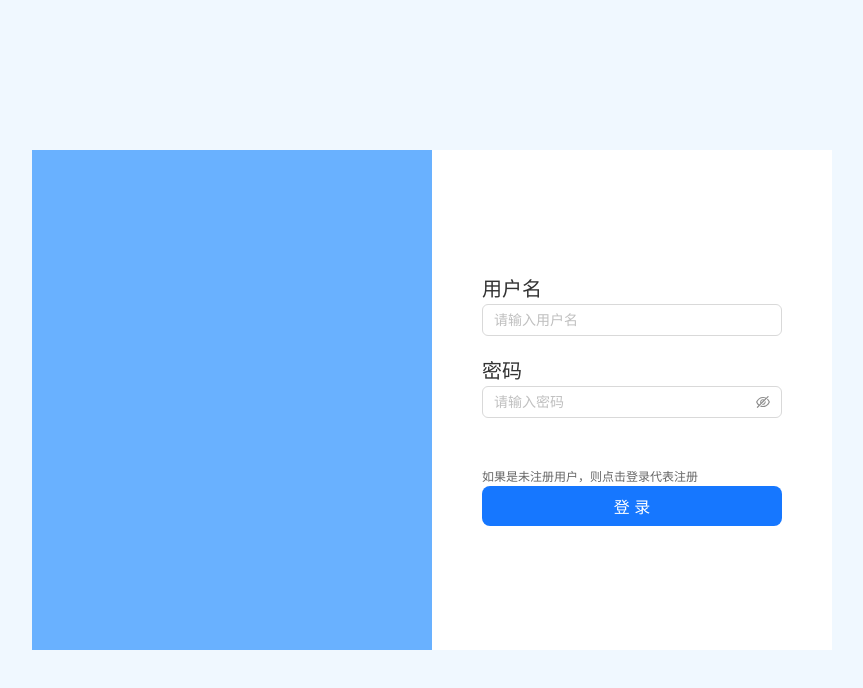
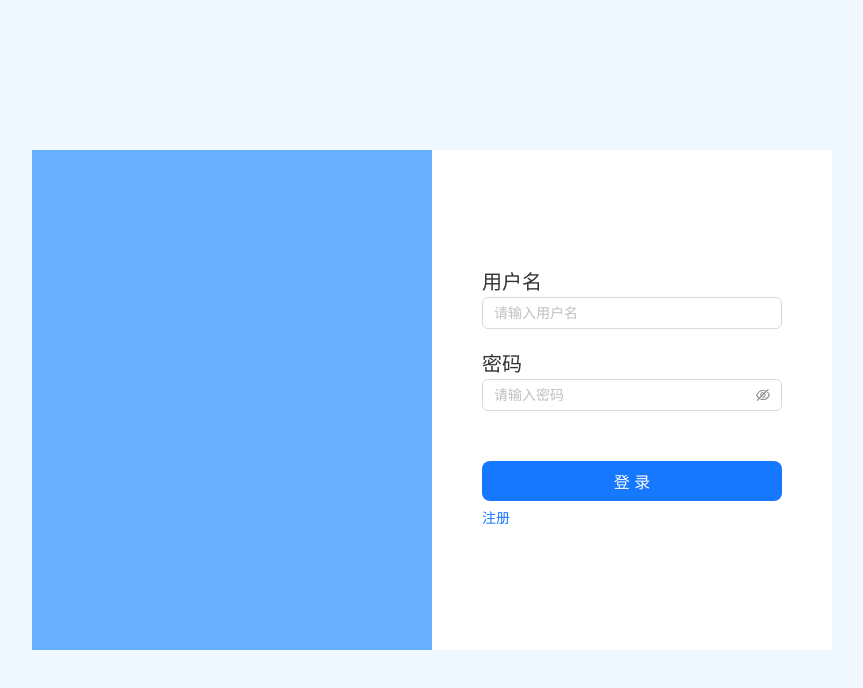
Before and after one commit to chendx97/custom-vocab, a React (Vite) app: page /login in a window 1280 px wide. Shown: the top 688 px of the page, without its empty margins (208-1071 px from the left). Built offline with nearby package versions, Linux system fonts and the light colour scheme.

Commit message:
feat: 区分登录和注册

```diff
--- a/src/pages/Login/index.jsx
+++ b/src/pages/Login/index.jsx
@@ -7,6 +7,7 @@ import styles from './index.module.less';
 function Login() {
   const [name, setName] = useState('');
   const [pwd, setPwd] = useState('');
+  const [isLogin, setIsLogin] = useState(true);
   const navigate = useNavigate();
 
   async function handleLogin() {
@@ -18,14 +19,15 @@ function Login() {
       message.error('请输入密码');
       return;
     }
-    const { message: msg } = await window.postFetch('/user/add', {
+    const { message: msg } = await window.postFetch(`/user/${isLogin ? 'login' : 'add'}`, {
       name,
       pwd: md5(pwd),
     });
     if (msg === 'success') {
       navigate('/');
+    } else {
+      message.error(msg);
     }
-    message.error(msg);
   };
 
   return (
@@ -37,8 +39,8 @@ function Login() {
           <Input className='login-input' value={name} onChange={(e) => setName(e.target.value)} placeholder='请输入用户名' />
           <div className="row-label">密码</div>
           <Input.Password className='login-input' value={pwd} onChange={(e) => setPwd(e.target.value)} placeholder='请输入密码' />
-          <div className="login-tip">如果是未注册用户，则点击登录代表注册</div>
-          <Button className='login-btn' type='primary' size='large' onClick={handleLogin}>登录</Button>
+          <Button className='login-btn' type='primary' size='large' onClick={handleLogin}>{isLogin ? '登录' : '注册'}</Button>
+          <Button className='btn-register' type='link' onClick={() => setIsLogin(!isLogin)}>{isLogin ? '注册' : '登录'}</Button>
         </div>
       </div>
     </div>
--- a/src/pages/Login/index.module.less
+++ b/src/pages/Login/index.module.less
@@ -34,10 +34,13 @@
         margin-bottom: 20px;
       }
 
-      .login-tip {
+      .login-btn {
         margin-top: 30px;
-        font-size: 12px;
-        color: #666;
+      }
+
+      .btn-register {
+        align-self: flex-start;
+        padding: 5px 0;
       }
     }
   }
```
